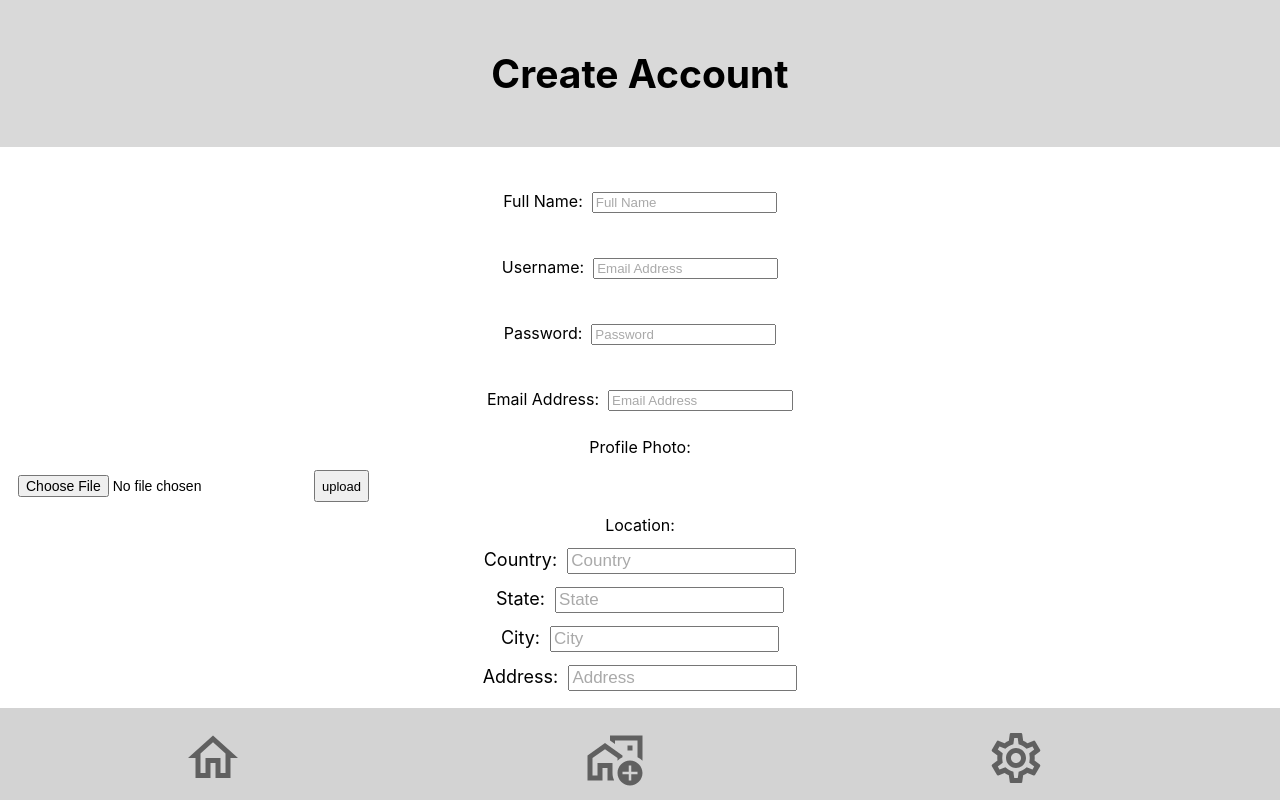
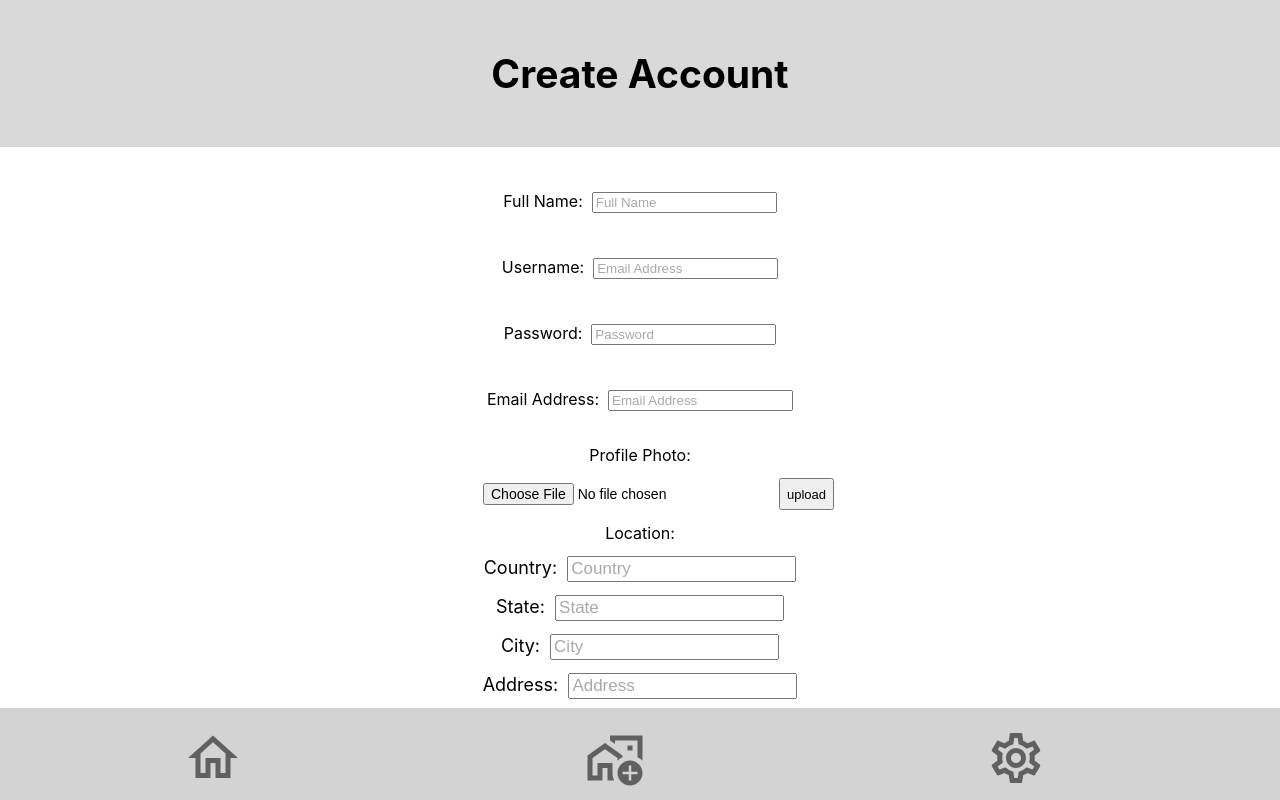
Before and after one commit to agiledev-students-spring2023/final-project-awesome-united, a React (Create React App) app in the folder front-end/: page /createAccount in a window 1280 px wide. Built offline with nearby package versions, Linux system fonts and the light colour scheme.

Commit message:
Minor fixes and updated README

```diff
--- a/front-end/src/pages/CreateAccount/CreateAccount.css
+++ b/front-end/src/pages/CreateAccount/CreateAccount.css
@@ -6,6 +6,16 @@
     justify-content: center;
     color: black;
     margin-bottom: 5px;
+}
+
+.divForm{
+    align-self: center;
+    align-content: center;
+    align-items: center;
+    display: block;
+    text-align: center;
+    width: 350px;
+    margin: 0 auto
 }
 
 .H1{
@@ -43,6 +53,11 @@
 .EmailAddress{
     margin-top: calc(20px + 3vmin);
     margin-bottom: calc(10px + 2vmin);
+}
+
+.ProfilePhoto{
+    margin-top: calc(10px + 3vmin);
+    align-items: center;
 }
 
 .UploadPFP{
--- a/front-end/src/pages/CreateAccount/CreateAccount.jsx
+++ b/front-end/src/pages/CreateAccount/CreateAccount.jsx
@@ -61,6 +61,7 @@ function CreateAccount(){
         Profile Photo:
       </div>
       <div className='UploadPFP'>
+        <div className='divForm'>
         <form method='POST' action='/upload-pfp' encType='multipart/form-data'>
           <input
           type='file'
@@ -70,6 +71,7 @@ function CreateAccount(){
           />
           <button className='UploadButton'> upload </button>
         </form>
+        </div>
       </div>
       <div className='Location'>
         Location:
```
Also changed, not shown: 1 other file (tests, documents, lock files or other folders).
